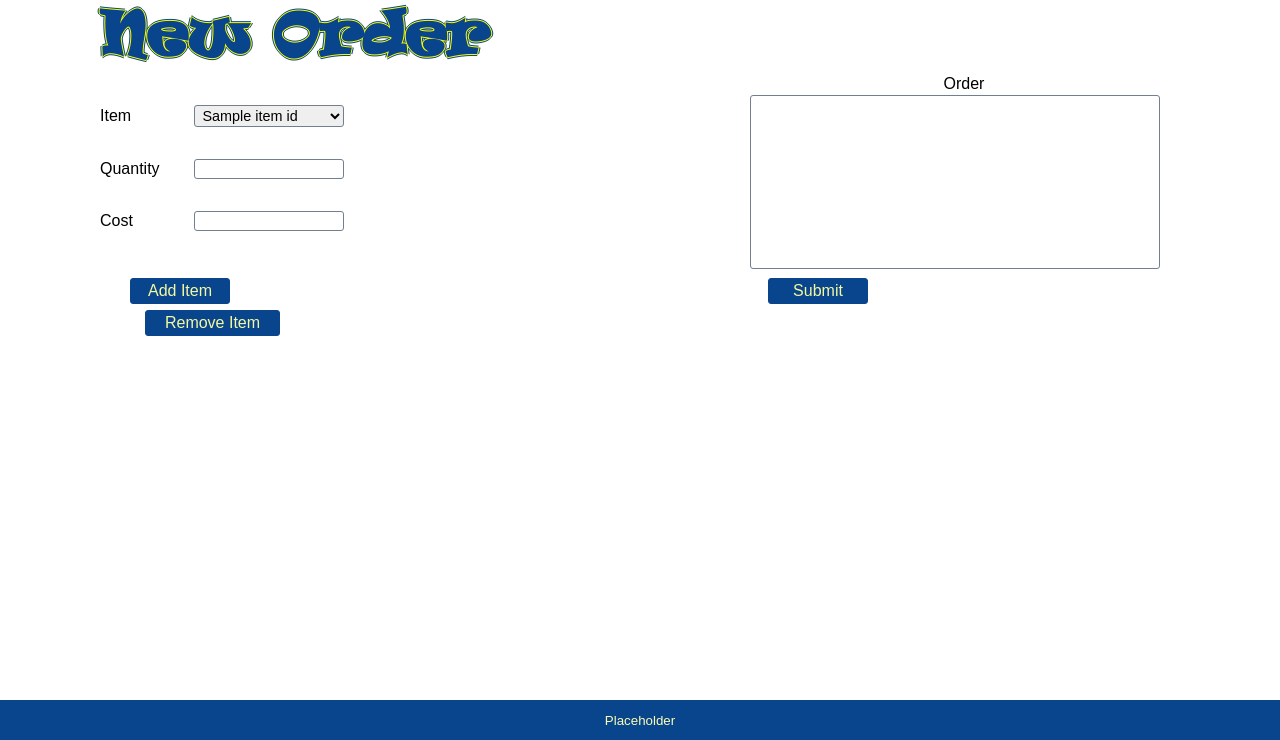
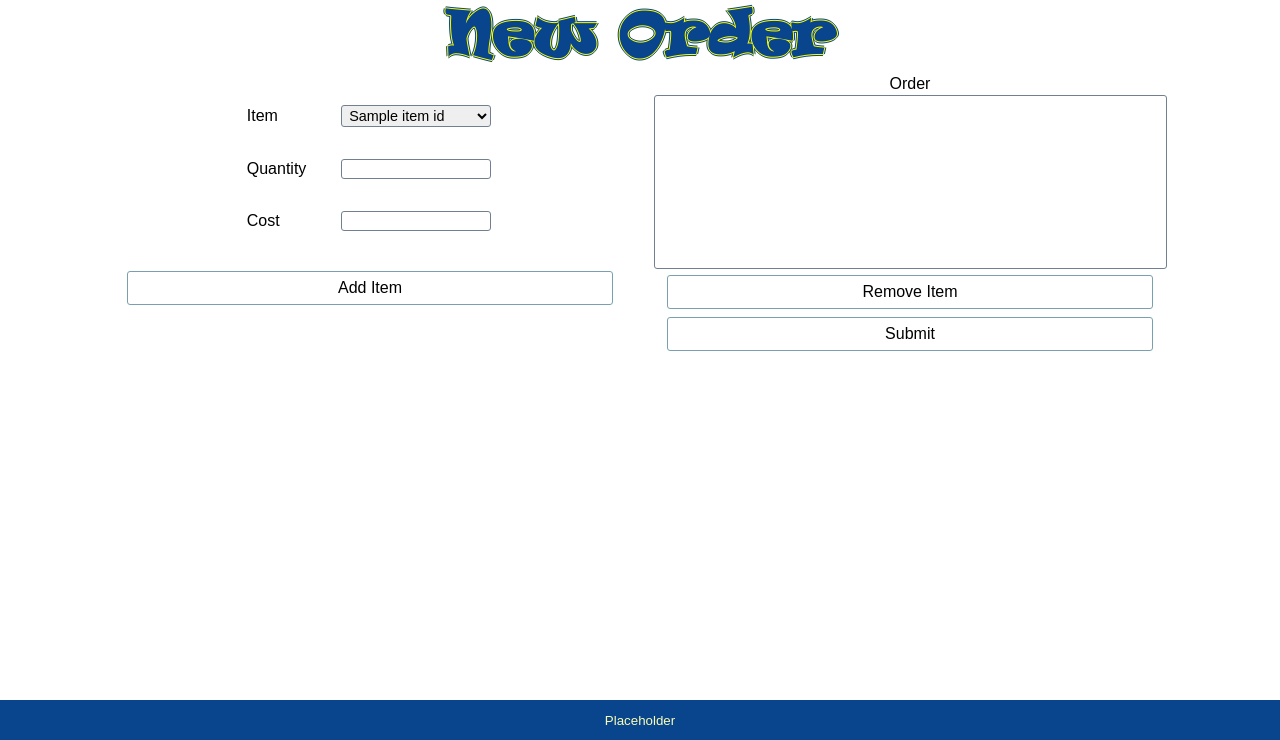
Before and after one commit to based-jace/sheris-shaved-ice, a Django app: template inv_manage/templates/inv_manage/neworder.html in a window 1280 px wide. Shown: the part 60-800 px from the top of the page. Run offline with Django 3.2, Linux system fonts and the light colour scheme; the template is opened without the code that fills it: most values are stand-ins (such as "Sample title", 1, 10 or a date in 2020); lists and menus that the app fills with data are empty; some web fonts are replaced.

Commit message:
Push'd dat werk

```diff
--- a/inv_manage/static/css/base.css
+++ b/inv_manage/static/css/base.css
@@ -191,6 +191,7 @@ a.btn {
 .wide-btn {
   text-align: center;
   width: 90%;
+  margin: auto;
 }
 
 .wide-btn > span {
--- a/inv_manage/static/css/base.scss
+++ b/inv_manage/static/css/base.scss
@@ -192,6 +192,7 @@ a.btn{
 .wide-btn{
     text-align: center;
     width: 90%;
+    margin: auto;
     > span{
         padding: 2px 0;
         display: block;
--- a/inv_manage/static/css/inv_manage.css
+++ b/inv_manage/static/css/inv_manage.css
@@ -8,6 +8,13 @@
       grid-template-columns: 5fr 2fr;
   -ms-grid-rows: auto auto 1fr;
       grid-template-rows: auto auto 1fr;
+}
+
+.form-main > .page-header {
+  -ms-flex-item-align: center;
+      -ms-grid-row-align: center;
+      align-self: center;
+  text-align: center;
 }
 
 .table-cont {
@@ -52,16 +59,20 @@
 }
 
 .grid-form {
-  -ms-grid-columns: 3fr 2fr;
-      grid-template-columns: 3fr 2fr;
+  -ms-grid-columns: 3fr 3fr;
+      grid-template-columns: 3fr 3fr;
   -ms-grid-rows: auto 1fr;
       grid-template-rows: auto 1fr;
 }
 
 .form-left {
+  width: 100%;
   display: -webkit-box;
   display: -ms-flexbox;
   display: flex;
+  -webkit-box-align: center;
+      -ms-flex-align: center;
+          align-items: center;
   -webkit-box-orient: vertical;
   -webkit-box-direction: normal;
       -ms-flex-direction: column;
@@ -75,6 +86,19 @@
 }
 
 .form-right {
+  display: -webkit-box;
+  display: -ms-flexbox;
+  display: flex;
+  -webkit-box-orient: vertical;
+  -webkit-box-direction: normal;
+      -ms-flex-direction: column;
+          flex-direction: column;
+  -webkit-box-pack: center;
+      -ms-flex-pack: center;
+          justify-content: center;
+  -webkit-box-align: center;
+      -ms-flex-align: center;
+          align-items: center;
   -ms-grid-column: 2;
   -ms-grid-column-span: 1;
   grid-column: 2 / 3;
@@ -93,12 +117,17 @@
 }
 
 .form-right-controls {
+  margin: 4px 0;
   -ms-grid-column: 2;
   -ms-grid-column-span: 1;
   grid-column: 2 / 3;
   -ms-grid-row: 2;
   -ms-grid-row-span: 1;
   grid-row: 2 / 3;
+}
+
+.form-right-controls > .btn {
+  margin-bottom: 8px;
 }
 
 .modal-cont {
@@ -446,66 +475,6 @@ form * .center-label {
   width: 95%;
 }
 
-#add-btn {
-  background-color: #08458c;
-  color: #f5f89f;
-  border: 1px solid #08458c;
-  width: 100px;
-  padding-top: 3px;
-  padding-bottom: 3px;
-}
-
-#add-btn:hover {
-  background-color: #0c61c2;
-  color: #fbff00;
-}
-
-#rmv-btn {
-  background-color: #08458c;
-  color: #f5f89f;
-  border: 1px solid #08458c;
-  width: 135px;
-  margin-left: 15px;
-  padding: 1px;
-  padding-top: 3px;
-  padding-bottom: 3px;
-}
-
-#rmv-btn:hover {
-  background-color: #0c61c2;
-  color: #fbff00;
-}
-
-.form-left-controls {
-  margin-left: 30px;
-}
-
-.form-right-controls {
-  margin-left: 20px;
-}
-
-#submit-btn {
-  background-color: #08458c;
-  color: #f5f89f;
-  border: 1px solid #08458c;
-  width: 100px;
-  padding-top: 3px;
-  padding-bottom: 3px;
-}
-
-#add-item-submit-btn {
-  background-color: #08458c;
-  color: #f5f89f;
-  margin-top: 30px;
-  margin-left: 75px;
-  width: 100px;
-}
-
-#submit-btn:hover {
-  background-color: #0c61c2;
-  color: #fbff00;
-}
-
 .new-order-labels {
   -ms-grid-column-align: center;
       justify-self: center;
@@ -580,7 +549,6 @@ form * .center-label {
     margin: auto;
   }
   .form-left-controls {
-    margin: auto;
     margin-top: 25px;
     margin-bottom: 15px;
   }
@@ -604,8 +572,8 @@ form * .center-label {
     -ms-flex-item-align: center;
         -ms-grid-row-align: center;
         align-self: center;
+    text-align: center;
     margin: 0;
-    text-align: center;
     font-size: 2.4em;
   }
 }
--- a/inv_manage/static/css/inv_manage.scss
+++ b/inv_manage/static/css/inv_manage.scss
@@ -14,6 +14,12 @@ $disabled: lightgrey;
 .table-main{
     grid-template-columns: 5fr 2fr;
     grid-template-rows: auto auto 1fr;
+}
+.form-main{
+    > .page-header{
+        align-self: center;
+        text-align: center;
+    }
 }
 .table-cont{
     width: 100%;
@@ -36,16 +42,22 @@ $disabled: lightgrey;
     margin-bottom: 7px;
 }
 .grid-form{
-    grid-template-columns: 3fr 2fr;
+    grid-template-columns: 3fr 3fr;
     grid-template-rows: auto 1fr;
 }
 .form-left{
+    width: 100%;
     display: flex;
+    align-items: center;
     flex-direction: column;
     grid-column: 1 / 2;
     grid-row: 1 / 2;
 }
 .form-right{
+    display: flex;
+    flex-direction: column;
+    justify-content: center;
+    align-items: center;
     grid-column: 2 / 3;
     grid-row: 1 / 2;
 }
@@ -54,8 +66,12 @@ $disabled: lightgrey;
     grid-row: 2 / 3;
 }
 .form-right-controls{
+    margin: 4px 0;
     grid-column: 2 / 3;
     grid-row: 2 / 3;
+    > .btn{
+        margin-bottom: 8px;
+    }
 }
 
 .modal-cont{
@@ -350,65 +366,6 @@ form{
     width: 95%;
 }
 
-#add-btn {
-    background-color: #08458c;
-    color: #f5f89f;
-    border: 1px solid $light-blue;
-    width: 100px;
-    padding-top: 3px;
-    padding-bottom: 3px;
-}
-
-#add-btn:hover {
-    background-color: #0c61c2;
-    color: #fbff00;
-}
-
-#rmv-btn {
-    background-color: #08458c;
-    color: #f5f89f;
-    border: 1px solid $light-blue;
-    width: 135px;
-    margin-left: 15px;
-    padding: 1px;
-    padding-top: 3px;
-    padding-bottom: 3px;
-}
-
-#rmv-btn:hover {
-    background-color: #0c61c2;
-    color: #fbff00;
-}
-
-.form-left-controls {
-    margin-left: 30px;
-}
-
-.form-right-controls {
-    margin-left: 20px;
-}
-
-#submit-btn {
-    background-color: #08458c;
-    color: #f5f89f;
-    border: 1px solid $light-blue;
-    width: 100px;
-    padding-top: 3px;
-    padding-bottom: 3px;
-}
-
-#add-item-submit-btn {
-    background-color: #08458c;
-    color: #f5f89f;
-    margin-top: 30px;
-    margin-left: 75px;
-    width: 100px;
-}
-
-#submit-btn:hover {
-    background-color: #0c61c2;
-    color: #fbff00;
-}
 
 .new-order-labels {
     justify-self: center;
@@ -468,7 +425,6 @@ form{
         margin: auto;
     }
     .form-left-controls {
-        margin: auto;
         margin-top: 25px;
         margin-bottom: 15px;
     }
@@ -483,8 +439,8 @@ form{
 
     .page-header{
         align-self: center;
+        text-align: center;
         margin: 0;
-        text-align: center;
         font-size: 2.4em;
     }
 
--- a/inv_manage/templates/authentication/login.html
+++ b/inv_manage/templates/authentication/login.html
@@ -21,7 +21,7 @@
         <input class="form-input" id="password" name="password" type="password" required>
     </div>
     <div class="row">
-        <button type="submit" class="submit-btn">Login</button>
+        <button type="submit" class="btn submit-btn">Login</button>
     </div>
     <div class="row">
         <a id="forgot-password" href="#">Forgot Password</a>
--- a/inv_manage/templates/inv_manage/neworder.html
+++ b/inv_manage/templates/inv_manage/neworder.html
@@ -20,16 +20,15 @@
         </div>
         <div class="input-cont">
             <label class='new-order-labels' for='quantity'>Quantity</label>
-            <input class="form-input" type='number' name='quantity' id='quantity' min='0' required>
+            <input class="form-input" type='number' name='quantity' id='quantity' min='0'>
         </div>
         <div class="input-cont">
             <label class='new-order-labels'for='cost'>Cost</label>
-            <input class="form-input" type='number' name='cost' id='cost' min='0' step=".01" required>
+            <input class="form-input" type='number' name='cost' id='cost' min='0' step=".01">
         </div>
     </div>
     <div class="form-left-controls">
-        <button class="submit-btn btn" type="button" id='add-btn' >Add Item</button>
-        <button class="submit-btn btn" type="button" id='rmv-btn' >Remove Item</button>
+        <button class="btn wide-btn" type="button" id="add-btn" >Add Item</button>
     </div>
     <div class="form-right">
         <label class="center center-label" for="orderlist">Order</label>
@@ -37,7 +36,8 @@
         </select>
     </div>
     <div class="form-right-controls">
-        <button class="submit-btn btn wide-btn" type="submit" onclick="return selectItems()" id='submit-btn'>Submit</button>
+        <button class="btn wide-btn" type="button" id="rmv-btn" >Remove Item</button>
+        <button class="btn wide-btn" type="submit" id="submit-btn" onclick="return selectItems()">Submit</button>
     </div>
 </form>
 
```
Also changed, not shown: 2 other files.
